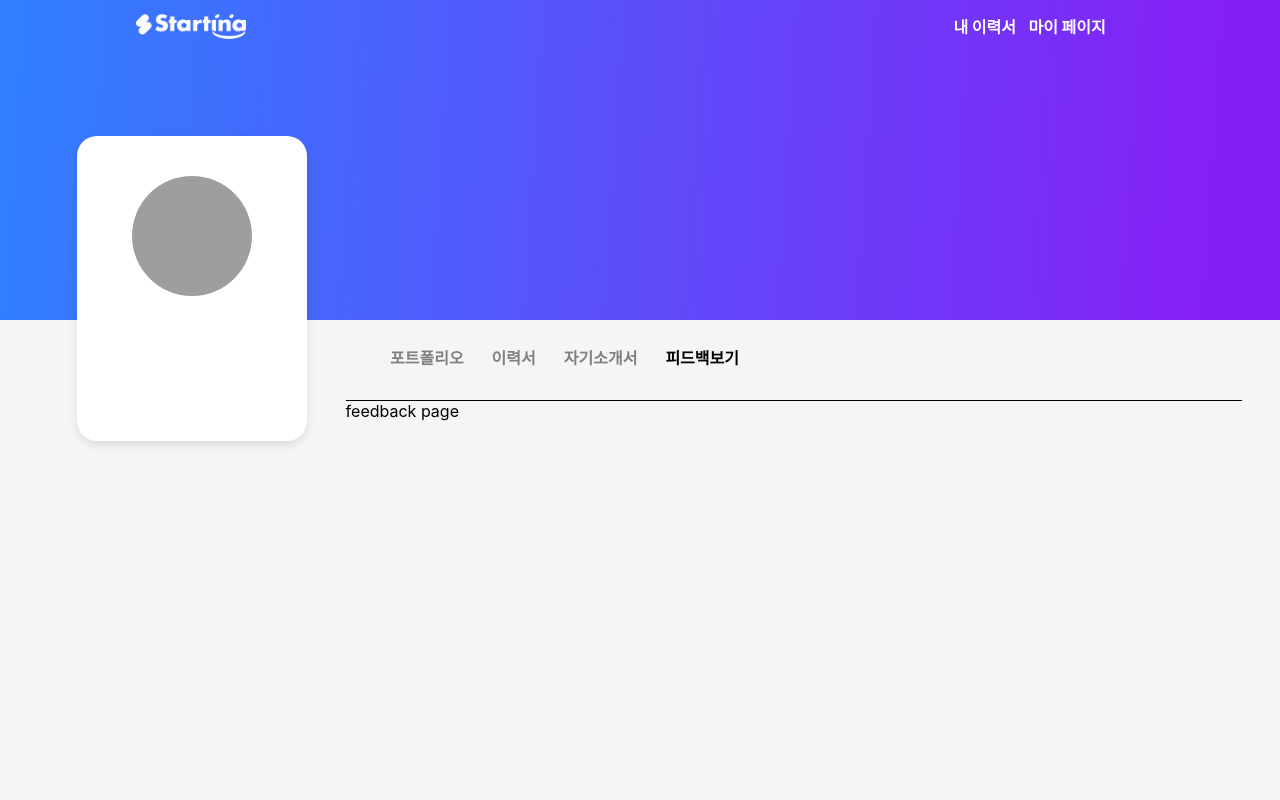
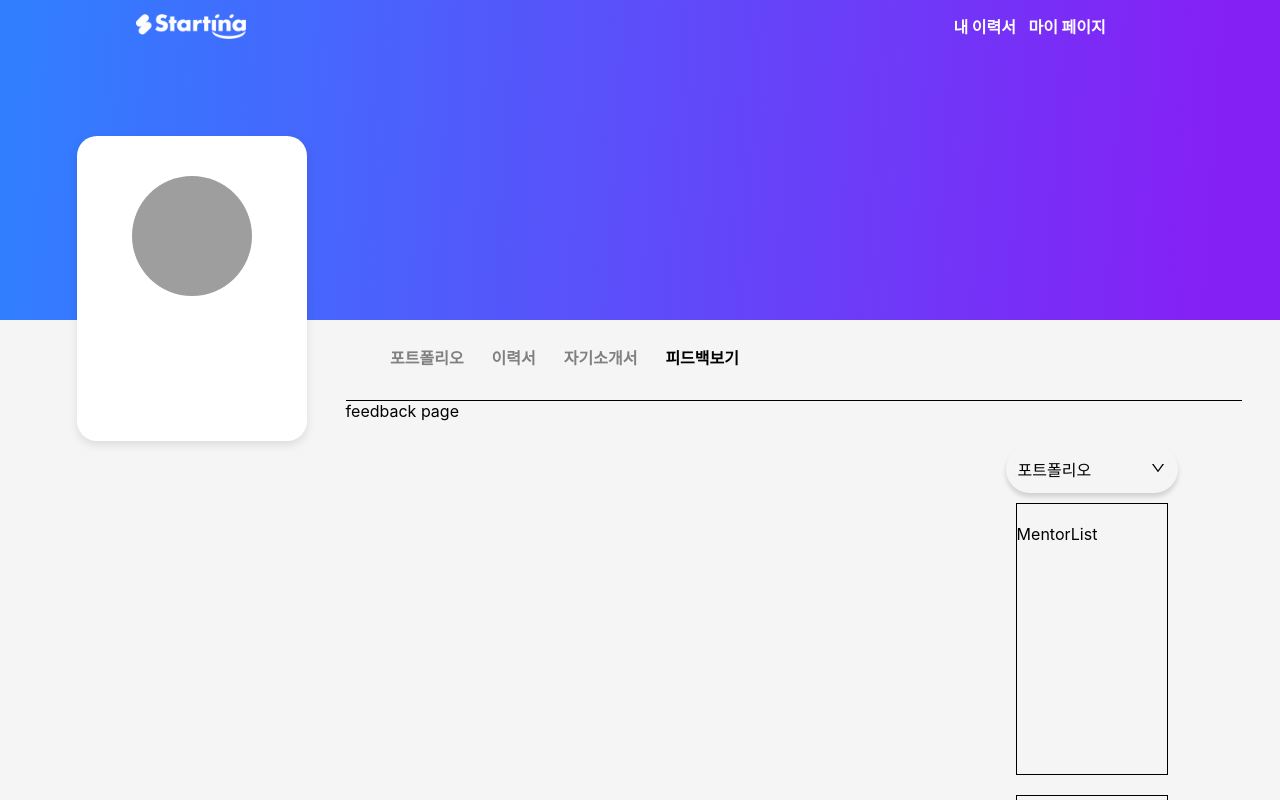
Before and after one commit to GrowthonbyStarting/1-Talken-Front-End, a React (Create React App) app: page /api/resume in a window 1280 px wide. Both pictures are taken after a click on the button "피드백보기". Shown: the top 800 px of the page. Built offline with nearby package versions, Linux system fonts and the light colour scheme; grey boxes are pictures that could not be loaded.

Commit message:
feat. 이력서 페이지 탭버튼 추가 & 피드백 사이드 바 추가

```diff
--- a/package.json
+++ b/package.json
@@ -12,6 +12,7 @@
     "@types/react-dom": "^18.2.6",
     "react": "^18.2.0",
     "react-dom": "^18.2.0",
+    "react-icons": "^4.10.1",
     "react-redux": "^8.1.1",
     "react-router-dom": "^6.13.0",
     "react-scripts": "5.0.1",
--- a/src/pages/resume/resumeMolecules/ContentSection.tsx
+++ b/src/pages/resume/resumeMolecules/ContentSection.tsx
@@ -7,6 +7,7 @@ import Jasoseo from "./Jasoseo";
 
 const MyContainer = styled("div")`
   position: absolute;
+  display: flex;
   right: 3vw;
   top: 50vh;
   width: 70vw;
--- a/src/pages/resume/resumeMolecules/Feedback.tsx
+++ b/src/pages/resume/resumeMolecules/Feedback.tsx
@@ -1,9 +1,10 @@
-import React from "react";
+import SideContent from "./sidebar/SideContent";
 
 export default function Feedback() {
   return (
     <div>
       <div>feedback page</div>
+      <SideContent />
     </div>
   );
 }
--- /dev/null
+++ b/src/pages/resume/resumeMolecules/sidebar/DropDownBtn.css
@@ -0,0 +1,48 @@
+.container {
+  margin-top: 1.5rem;
+  min-width: 150px;
+  box-shadow: 0 4px 5px 0 rgba(0, 0, 0, 0.1490196078);
+  position: relative;
+  border-radius: 30px;
+}
+.container #dropdown {
+  left: 0;
+  visibility: hidden;
+  position: absolute;
+}
+.container #dropdown:checked + label .icon {
+  transform: rotate(-180deg);
+}
+.container #dropdown:checked + label + div {
+  display: block;
+  border-top: 1px solid rgba(0, 0, 0, 0.1490196078);
+}
+.container .icon {
+  margin-top: 0.2rem;
+  transition: transform 300ms ease-out;
+}
+.container .dropdownLabel {
+  display: flex;
+  justify-content: space-between;
+  padding: 12px;
+}
+.container .content {
+  display: none;
+  position: absolute;
+  width: 85%;
+  left: 1rem;
+  background: white;
+  box-shadow: 0 4px 5px 0 rgba(0, 0, 0, 0.1490196078);
+}
+.container .content ul {
+  list-style-type: none;
+  padding: 10px;
+  margin: 0;
+}
+.container .content ul li {
+  margin: 0.8rem 0;
+}
+.container .content ul li:hover {
+  cursor: pointer;
+  transform: scale(1.01);
+}/*# sourceMappingURL=DropDownBtn.css.map */
--- /dev/null
+++ b/src/pages/resume/resumeMolecules/sidebar/DropDownBtn.scss
@@ -0,0 +1,52 @@
+.container {
+  margin-top: 1.5rem;
+  min-width: 150px;
+  box-shadow: 0 4px 5px 0 #00000026;
+  position: relative;
+  border-radius: 30px;
+
+  #dropdown {
+    left: 0;
+    visibility: hidden;
+    position: absolute;
+    &:checked + label {
+      .icon {
+        transform: rotate(-180deg);
+      }
+    }
+    &:checked + label + div {
+      display: block;
+      border-top: 1px solid #00000026;
+    }
+  }
+
+  .icon {
+    margin-top: 0.2rem;
+    transition: transform 300ms ease-out;
+  }
+  .dropdownLabel {
+    display: flex;
+    justify-content: space-between;
+    padding: 12px;
+  }
+  .content {
+    display: none;
+    position: absolute;
+    width: 85%;
+    left: 1rem;
+    background: white;
+    box-shadow: 0 4px 5px 0 #00000026;
+    ul {
+      list-style-type: none;
+      padding: 10px;
+      margin: 0;
+      li {
+        margin: 0.8rem 0;
+        &:hover {
+          cursor: pointer;
+          transform: scale(1.01);
+        }
+      }
+    }
+  }
+}
--- /dev/null
+++ b/src/pages/resume/resumeMolecules/sidebar/DropDownBtn.tsx
@@ -0,0 +1,45 @@
+import { useState, useRef } from "react";
+import { AiOutlineDown } from "react-icons/ai";
+import "./DropDownBtn.css";
+
+export default function DropDownBtn() {
+  const [initName, setInitName] = useState<string>("포트폴리오");
+  const contentRef = useRef<HTMLDivElement>(null);
+  const menuRef = [
+    useRef<HTMLLIElement>(null),
+    useRef<HTMLLIElement>(null),
+    useRef<HTMLLIElement>(null),
+  ];
+
+  const labelHandler = (idx: number) => {
+    const selectedMenu = menuRef[idx].current?.textContent;
+    if (selectedMenu) {
+      setInitName(selectedMenu);
+    } else {
+      setInitName("");
+    }
+  };
+
+  return (
+    <div className="container">
+      <input type="checkbox" id="dropdown" />
+      <label htmlFor="dropdown" className="dropdownLabel">
+        <div>{initName}</div>
+        <AiOutlineDown className="icon" />
+      </label>
+      <div className="content" ref={contentRef}>
+        <ul>
+          <li onClick={(): void => labelHandler(0)} ref={menuRef[0]}>
+            포트폴리오
+          </li>
+          <li onClick={(): void => labelHandler(1)} ref={menuRef[1]}>
+            이력서
+          </li>
+          <li onClick={(): void => labelHandler(2)} ref={menuRef[2]}>
+            자기소개서
+          </li>
+        </ul>
+      </div>
+    </div>
+  );
+}
--- /dev/null
+++ b/src/pages/resume/resumeMolecules/sidebar/FeedbackConBox.tsx
@@ -0,0 +1,19 @@
+import React from "react";
+
+export default function FeedbackConBox() {
+  return (
+    <>
+      <div
+        style={{
+          width: "150px",
+          height: "250px",
+          margin: "10px",
+          paddingTop: "20px",
+          border: "1px solid black",
+        }}
+      >
+        FeedbackContent
+      </div>
+    </>
+  );
+}
--- /dev/null
+++ b/src/pages/resume/resumeMolecules/sidebar/MentorList.tsx
@@ -0,0 +1,19 @@
+import React from "react";
+
+export default function MentorList() {
+  return (
+    <>
+      <div
+        style={{
+          width: "150px",
+          height: "250px",
+          margin: "10px",
+          paddingTop: "20px",
+          border: "1px solid black",
+        }}
+      >
+        MentorList
+      </div>
+    </>
+  );
+}
--- /dev/null
+++ b/src/pages/resume/resumeMolecules/sidebar/SideContent.tsx
@@ -0,0 +1,21 @@
+import MentorList from "./MentorList";
+import FeedbackConBox from "./FeedbackConBox";
+import DropDownBtn from "./DropDownBtn";
+
+export default function SideContent() {
+  return (
+    <div
+      style={{
+        position: "absolute",
+        display: "flex",
+        flexDirection: "column",
+        justifyContent: "center",
+        right: "5vw",
+      }}
+    >
+      <DropDownBtn />
+      <MentorList />
+      <FeedbackConBox />
+    </div>
+  );
+}
```
Also changed, not shown: 1 other file (tests, documents, lock files or other folders).
